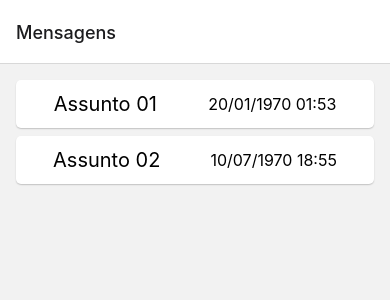
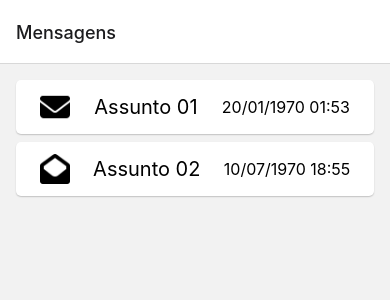
Before and after one commit to panoramix360/civi-exercise, a React Native app in the folder app/: screen /Main in a window 390 px wide. Shown: the top 300 px of the page. Built offline with nearby package versions, Linux system fonts and the light colour scheme.

Commit message:
creating signal to indicate if the message was read or not

```diff
--- /dev/null
+++ b/app/src/Components/EnvelopIcon.tsx
@@ -0,0 +1,18 @@
+import React from 'react'
+import { Image, ImageResizeMode } from 'react-native'
+import { Images } from '../Theme'
+
+type Props = {
+  width?: number,
+  height?: number,
+  isOpen: boolean,
+  mode?: ImageResizeMode
+}
+
+function EnvelopIcon({ width = 30, height = 30, isOpen = false, mode = 'contain' }: Props) {
+  return (
+    <Image source={isOpen ? Images.envelopOpen : Images.envelopClosed} style={{ width, height }} resizeMode={mode} />
+  )
+}
+
+export default EnvelopIcon
--- a/app/src/Components/ListItem.tsx
+++ b/app/src/Components/ListItem.tsx
@@ -1,15 +1,18 @@
 import React from 'react'
 import { StyleSheet, Text, View } from 'react-native'
 import { Colors, FontSize, Metrics } from '../Theme'
+import EnvelopIcon from './EnvelopIcon'
 
 type Props = {
   subject: string,
-  date: string
+  date: string,
+  isRead: boolean
 }
 
-function ListItem({ subject, date }: Props) {
+function ListItem({ subject, date, isRead }: Props) {
   return (
     <View style={styles.listItem}>
+      <EnvelopIcon isOpen={isRead} />
       <Text style={styles.subject}>{subject}</Text>
       <Text style={styles.date}>{date}</Text>
     </View>
--- a/app/src/Components/Logo.tsx
+++ b/app/src/Components/Logo.tsx
@@ -1,5 +1,5 @@
 import React from 'react'
-import { Image, ImageResizeMode, StyleSheet, View } from 'react-native'
+import { Image, ImageResizeMode } from 'react-native'
 import { Images } from '../Theme'
 
 type Props = {
--- a/app/src/Screens/HomeScreen.tsx
+++ b/app/src/Screens/HomeScreen.tsx
@@ -8,20 +8,20 @@ import moment from 'moment'
 
 type Props = NativeStackScreenProps<MainNavigatorParamList, 'Home'>
 
-function HomeScreen({}: Props) {
+function HomeScreen({ }: Props) {
   const mockList: Array<Message> = [
-    { id: 0, timestamp: 1648410775, subject: 'Assunto 01', detail: 'Detalhes da mensagem' },
-    { id: 1, timestamp: 16484107752, subject: 'Assunto 02', detail: 'Detalhes da mensagem' }
+    { id: 0, timestamp: 1648410775, subject: 'Assunto 01', detail: 'Detalhes da mensagem', isRead: false },
+    { id: 1, timestamp: 16484107752, subject: 'Assunto 02', detail: 'Detalhes da mensagem', isRead: true }
   ]
 
   const _renderItem = ({ item }: { item: Message }) => (
-    <ListItem subject={item.subject} date={moment(item.timestamp).format('DD/MM/YYYY HH:mm')} />
+    <ListItem subject={item.subject} date={moment(item.timestamp).format('DD/MM/YYYY HH:mm')} isRead={item.isRead} />
   )
 
   return (
     <Container>
       <FlatList
-        keyExtractor={(item, index) => item.id.toString()}
+        keyExtractor={(item, _) => item.id.toString()}
         data={mockList}
         renderItem={_renderItem}
       />
--- a/app/src/Theme/Images.tsx
+++ b/app/src/Theme/Images.tsx
@@ -1,4 +1,6 @@
 
 export default {
-  logo: require('../Assets/logo.png')
+  logo: require('../Assets/logo.png'),
+  envelopOpen: require('../Assets/envelope-open-solid.png'),
+  envelopClosed: require('../Assets/envelope-solid.png')
 }
--- a/app/src/Types/Message.tsx
+++ b/app/src/Types/Message.tsx
@@ -2,7 +2,8 @@ type Message = {
   id: number,
   timestamp: number,
   subject: string,
-  detail: string
+  detail: string,
+  isRead: boolean
 }
 
 export default Message
```
Also changed, not shown: app/src/Assets/envelope-open-solid.png (added), app/src/Assets/envelope-solid.png (added).
